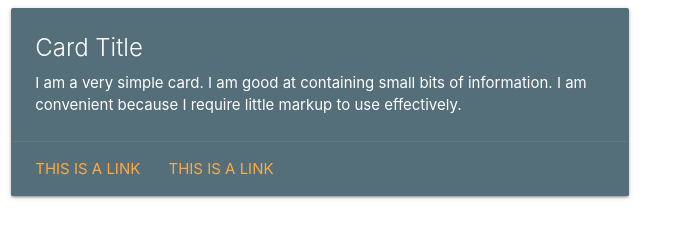
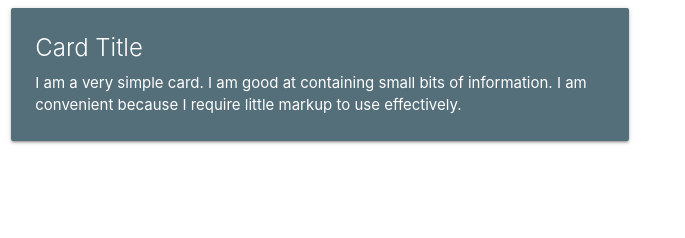
Before and after one commit to cjoseph2016/cjd, a plain HTML site: page index.html in a window 1280 px wide. Shown: the whole page, without its empty margins (0-685 px from the left). Drawn offline with nearby package versions, Linux system fonts and the light colour scheme.

Commit message:
Live editor edit

```diff
--- a/index.html
+++ b/index.html
@@ -15,10 +15,6 @@
               <span class="card-title">Card Title</span>
               <p>I am a very simple card. I am good at containing small bits of information.
               I am convenient because I require little markup to use effectively.</p>
-            </div>
-            <div class="card-action">
-              <a href="#">This is a link</a>
-              <a href="#">This is a link</a>
             </div>
           </div>
         </div>
```
